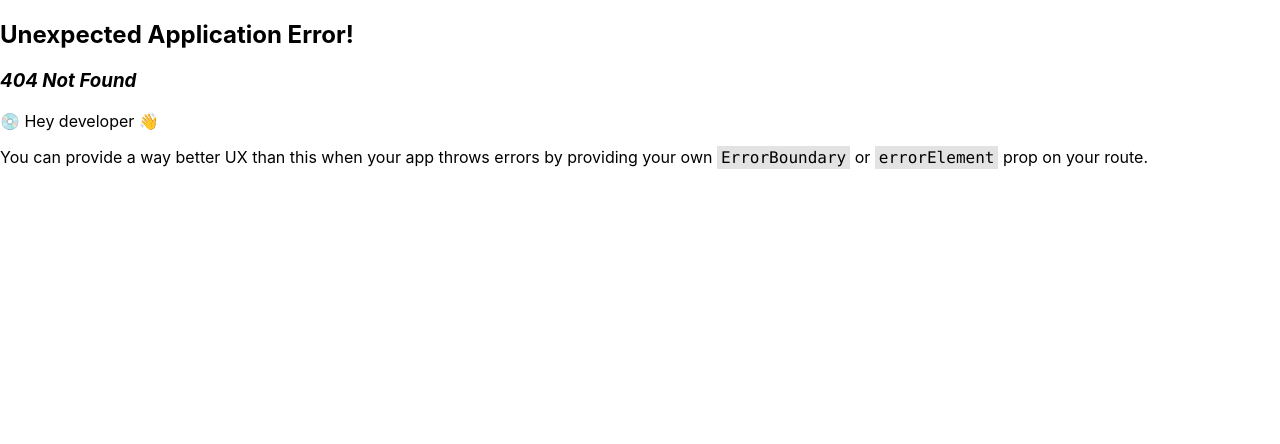
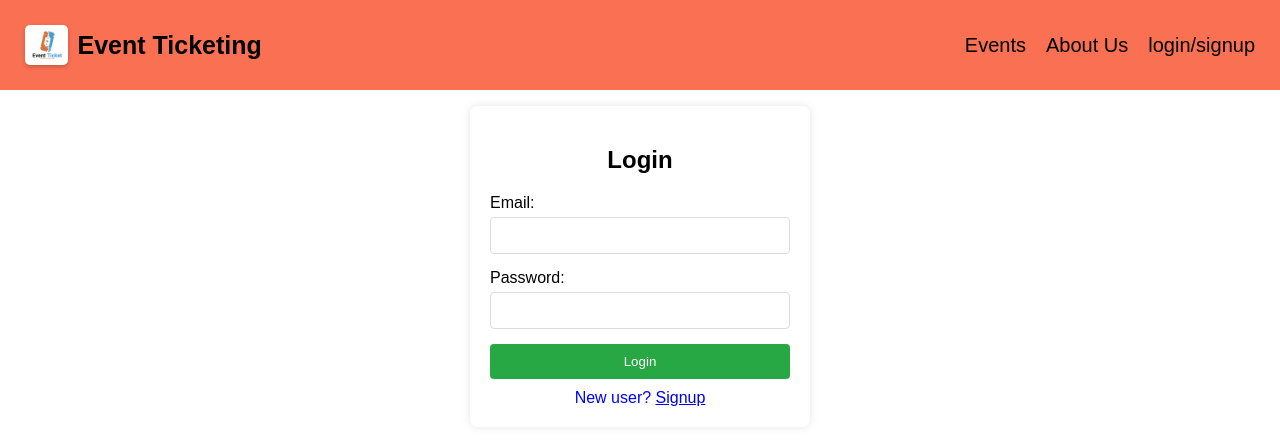
Before and after one commit to KrishnaChaitanya20/Event_Ticketing, a React (Create React App) app in the folder Frontend/: page /login in a window 1280 px wide. Before the commit this address had no page. Shown: the top 444 px of the page. Built offline with nearby package versions, Linux system fonts and the light colour scheme; the HTML template or start-up script is replaced by a standard one.

Commit message:
updated loginpage

```diff
--- a/Frontend/src/pages/Login/LoginPage.js
+++ b/Frontend/src/pages/Login/LoginPage.js
@@ -1,9 +1,11 @@
 import React from 'react'
-
+import Navbar from 'components/Navbar'
+import Login from './Loginbody'
 const LoginPage = () => {
   return (
     <div>
-
+      <Navbar/>
+      <Login/>
     </div>
   )
 }
--- /dev/null
+++ b/Frontend/src/pages/Login/Loginbody.css
@@ -0,0 +1,70 @@
+body, html {
+    margin: 0;
+    padding: 0;
+    font-family: Arial, sans-serif;
+  }
+
+  .container {
+    display: flex;
+    flex-direction: column;
+    align-items: center;
+    margin-top: 100px;
+  }
+
+  .form-container {
+    background: #fff;
+    padding: 20px;
+    border-radius: 8px;
+    margin:1rem auto;
+    box-shadow: 0 0 10px rgba(0, 0, 0, 0.1);
+    width: 300px;
+  }
+
+  form {
+    display: flex;
+    flex-direction: column;
+  }
+
+  form h2 {
+    margin-bottom: 20px;
+    text-align: center;
+  }
+
+  form label {
+    margin-bottom: 5px;
+  }
+
+  form input {
+    margin-bottom: 15px;
+    padding: 10px;
+    border: 1px solid #ddd;
+    border-radius: 4px;
+  }
+
+  form button {
+    padding: 10px;
+    background: #28a745;
+    border: none;
+    border-radius: 4px;
+    color: white;
+    cursor: pointer;
+  }
+
+  form button:hover {
+    background: #218838;
+  }
+
+  /* .navbar {
+    width: 100%;
+    background: #333;
+    color: white;
+    padding: 15px;
+    text-align: center;
+  } */
+
+  .link {
+    color: blue;
+    cursor: pointer;
+    text-align: center;
+    margin-top: 10px;
+  }
--- /dev/null
+++ b/Frontend/src/pages/Login/Loginbody.js
@@ -0,0 +1,51 @@
+import React, { useState } from 'react';
+import { Link } from 'react-router-dom';
+import './Loginbody.css'
+const Login = () => {
+  const [email, setEmail] = useState('');
+  const [password, setPassword] = useState('');
+
+  const handleSubmit = async (e) => {
+    e.preventDefault();
+    const response = await fetch('/login', {
+      method: 'POST',
+      headers: {
+        'Content-Type': 'application/json'
+      },
+      body: JSON.stringify({ email, password })
+    });
+
+    const data = await response.json();
+    alert(data.message);
+  };
+
+  return (
+    <div className="form-container">
+      <form onSubmit={handleSubmit}>
+        <h2>Login</h2>
+        <label htmlFor="loginEmail">Email:</label>
+        <input
+          type="email"
+          id="loginEmail"
+          value={email}
+          onChange={(e) => setEmail(e.target.value)}
+          required
+        />
+        <label htmlFor="loginPassword">Password:</label>
+        <input
+          type="password"
+          id="loginPassword"
+          value={password}
+          onChange={(e) => setPassword(e.target.value)}
+          required
+        />
+        <button type="submit">Login</button>
+      </form>
+      <div className="link">
+        New user? <Link to="/signup">Signup</Link>
+      </div>
+    </div>
+  );
+};
+
+export default Login;
--- /dev/null
+++ b/Frontend/src/pages/Login/Signup.js
@@ -0,0 +1,65 @@
+import React, { useState } from 'react';
+import { Link } from 'react-router-dom';
+import './Loginbody.css'
+const Signup = () => {
+  const [email, setEmail] = useState('');
+  const [password, setPassword] = useState('');
+  const [confirmPassword, setConfirmPassword] = useState('');
+
+  const handleSubmit = async (e) => {
+    e.preventDefault();
+    if (password !== confirmPassword) {
+      alert("Passwords do not match");
+      return;
+    }
+
+    const response = await fetch('/signup', {
+      method: 'POST',
+      headers: {
+        'Content-Type': 'application/json'
+      },
+      body: JSON.stringify({ email, password })
+    });
+
+    const data = await response.json();
+    alert(data.message);
+  };
+
+  return (
+    <div className="form-container">
+      <form onSubmit={handleSubmit}>
+        <h2>Signup</h2>
+        <label htmlFor="signupEmail">Email:</label>
+        <input
+          type="email"
+          id="signupEmail"
+          value={email}
+          onChange={(e) => setEmail(e.target.value)}
+          required
+        />
+        <label htmlFor="signupPassword">Create Password:</label>
+        <input
+          type="password"
+          id="signupPassword"
+          value={password}
+          onChange={(e) => setPassword(e.target.value)}
+          required
+        />
+        <label htmlFor="confirmPassword">Re-enter Password:</label>
+        <input
+          type="password"
+          id="confirmPassword"
+          value={confirmPassword}
+          onChange={(e) => setConfirmPassword(e.target.value)}
+          required
+        />
+        <button type="submit">Signup</button>
+      </form>
+      <div className="link">
+        Already have an account? <Link to="/login">Login</Link>
+      </div>
+    </div>
+  );
+};
+
+export default Signup;
```
Also changed, not shown: Frontend/src/App.js (+10 -0 lines).
